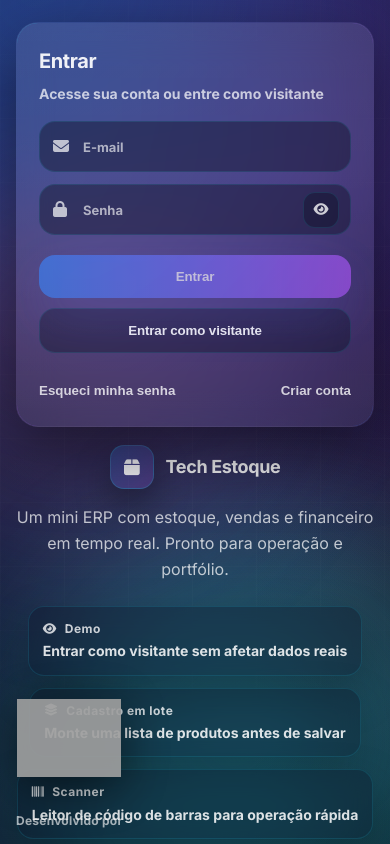
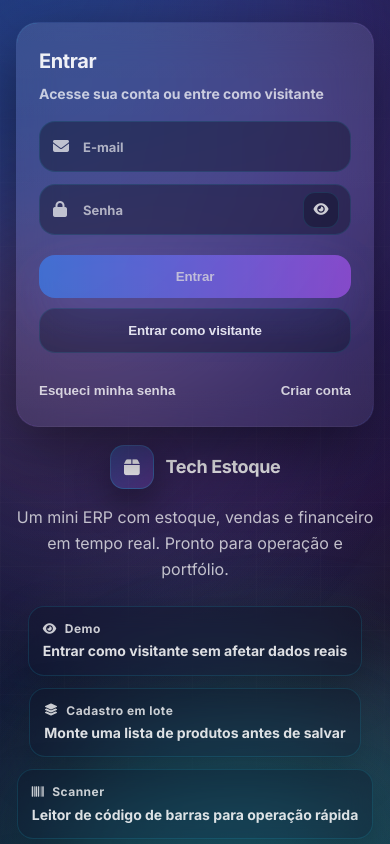
Before and after one commit to https-gustavo/controle-estoque, a React (Vite) app: page / in a window 390 px wide. Shown: the top 844 px of the page. Built offline with nearby package versions, Linux system fonts and the light colour scheme; no server answers; grey boxes are pictures that could not be loaded.

Commit message:
fix: ajustes de login mobile e docs

```diff
--- a/src/styles/NeonLogin.css
+++ b/src/styles/NeonLogin.css
@@ -27,7 +27,8 @@ body {
 
 .nl-root {
   min-height: 100vh;
-  height: 100vh;
+  min-height: 100svh;
+  height: auto;
   width: 100%;
   flex: 1 0 100%;
   background: radial-gradient(1200px circle at 12% 20%, rgba(59,130,246,0.25), transparent 45%),
@@ -35,7 +36,7 @@ body {
               radial-gradient(900px circle at 70% 85%, rgba(34,211,238,0.16), transparent 42%),
               linear-gradient(135deg, var(--nl-bg1), var(--nl-bg2) 55%, var(--nl-bg0));
   position: relative;
-  overflow: hidden;
+  overflow-x: hidden;
   color: var(--nl-text);
 }
 
@@ -582,4 +583,8 @@ body {
   .nl-headline { text-align: center; }
   .nl-tagline { text-align: center; margin: 0 auto; }
   .nl-brand { justify-content: center; }
+  .nl-creditline {
+    position: static;
+    margin: 10px auto 16px;
+  }
 }
```
Also changed, not shown: 1 other file (tests, documents, lock files or other folders).
